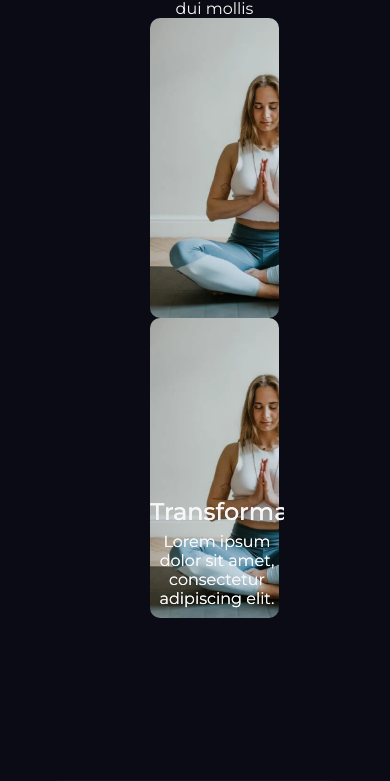
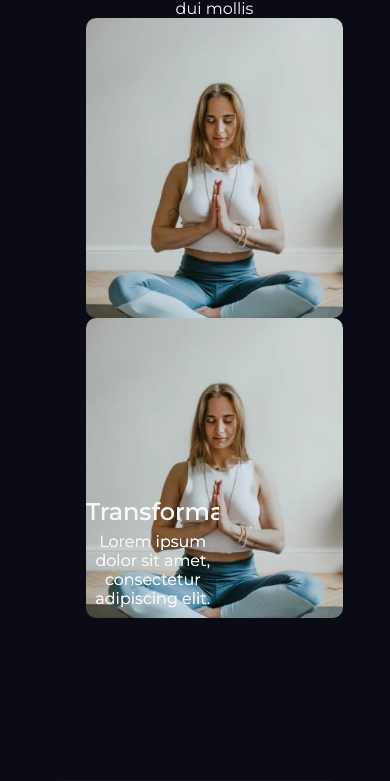
Before and after one commit to iamtanmaypandey/duet, a PHP site: page / in a window 390 px wide. Shown: the part 4158-4939 px from the top of the page. Run offline with PHP 8.4, Linux system fonts and the light colour scheme; grey boxes are pictures that could not be loaded.

Commit message:
Update mobile.css

```diff
--- a/Assets/css/mobile.css
+++ b/Assets/css/mobile.css
@@ -124,4 +124,9 @@
 .mobile-hide{
     display: none;
 }
+.another-up {
+    width: 100%;
+    padding-left: 10%;
+    padding-right: 10%;
 }
+}
```
